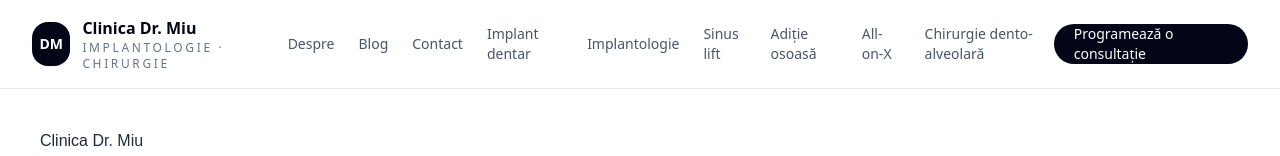
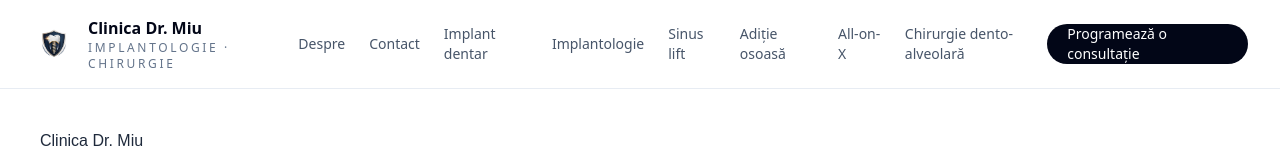
Before and after one commit to trezpka/clinica-dr-miu-clean, a Next.js app: page / in a window 1280 px wide. Shown: the top 156 px of the page. Built offline with nearby package versions, Linux system fonts and the light colour scheme.

Commit message:
Replace logo text with image in site header

```diff
--- a/components/site-header.tsx
+++ b/components/site-header.tsx
@@ -6,27 +6,43 @@ export function SiteHeader() {
     <header className="sticky top-0 z-50 border-b border-slate-200/80 bg-white/90 backdrop-blur">
       <div className="mx-auto flex max-w-7xl items-center justify-between px-6 py-4 lg:px-8">
         <Link href="/" className="flex items-center gap-3">
-          <div className="flex h-11 w-11 items-center justify-center rounded-2xl bg-slate-950 text-sm font-semibold text-white shadow-sm">
-            DM
-          </div>
+          <img
+            src="/logo.png"
+            alt="Clinica Dr. Miu"
+            className="h-11 w-11 rounded-xl object-contain"
+          />
           <div>
-            <p className="text-base font-semibold text-slate-950">Clinica Dr. Miu</p>
-            <p className="text-xs uppercase tracking-[0.22em] text-slate-500">Implantologie · Chirurgie</p>
+            <p className="text-base font-semibold text-slate-950">
+              Clinica Dr. Miu
+            </p>
+            <p className="text-xs uppercase tracking-[0.22em] text-slate-500">
+              Implantologie · Chirurgie
+            </p>
           </div>
         </Link>
 
         <nav className="hidden items-center gap-6 text-sm text-slate-600 xl:flex">
-          <Link href="/despre-dr-miu" className="transition hover:text-slate-950">Despre</Link>
-          <Link href="/blog" className="transition hover:text-slate-950">Blog</Link>
-          <Link href="/contact" className="transition hover:text-slate-950">Contact</Link>
+          <Link href="/despre-dr-miu" className="transition hover:text-slate-950">
+            Despre
+          </Link>
+          <Link href="/contact" className="transition hover:text-slate-950">
+            Contact
+          </Link>
           {servicePages.map((item) => (
-            <Link key={item.path} href={item.path} className="transition hover:text-slate-950">
+            <Link
+              key={item.path}
+              href={item.path}
+              className="transition hover:text-slate-950"
+            >
               {item.navLabel}
             </Link>
           ))}
         </nav>
 
-        <Link href="/contact" className="inline-flex h-10 items-center justify-center rounded-full bg-slate-950 px-5 text-sm font-medium text-white transition hover:bg-slate-800">
+        <Link
+          href="/contact"
+          className="inline-flex h-10 items-center justify-center rounded-full bg-slate-950 px-5 text-sm font-medium text-white transition hover:bg-slate-800"
+        >
           Programează o consultație
         </Link>
       </div>
```
